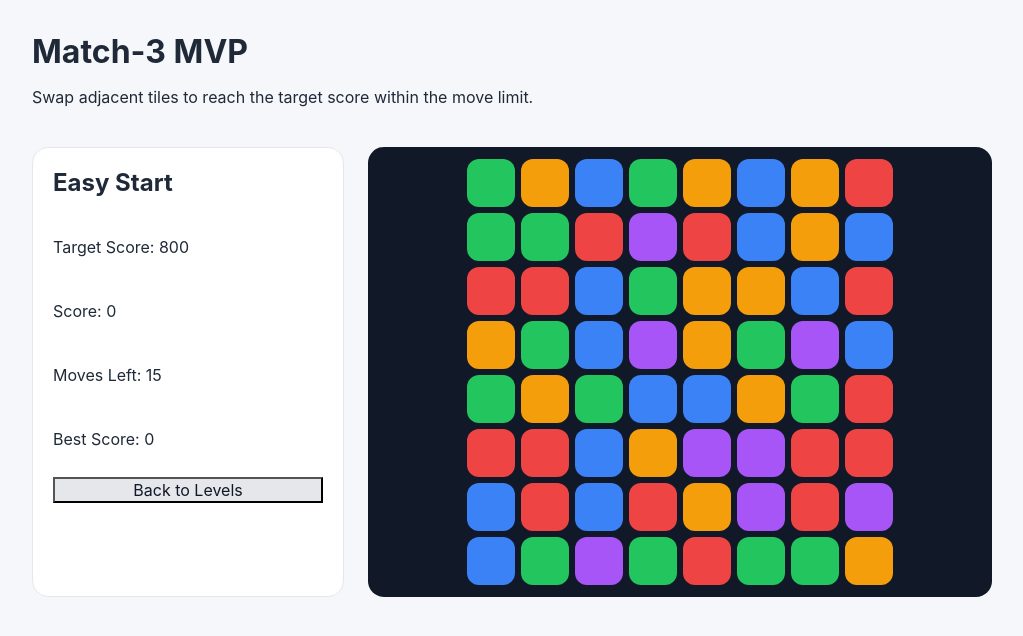
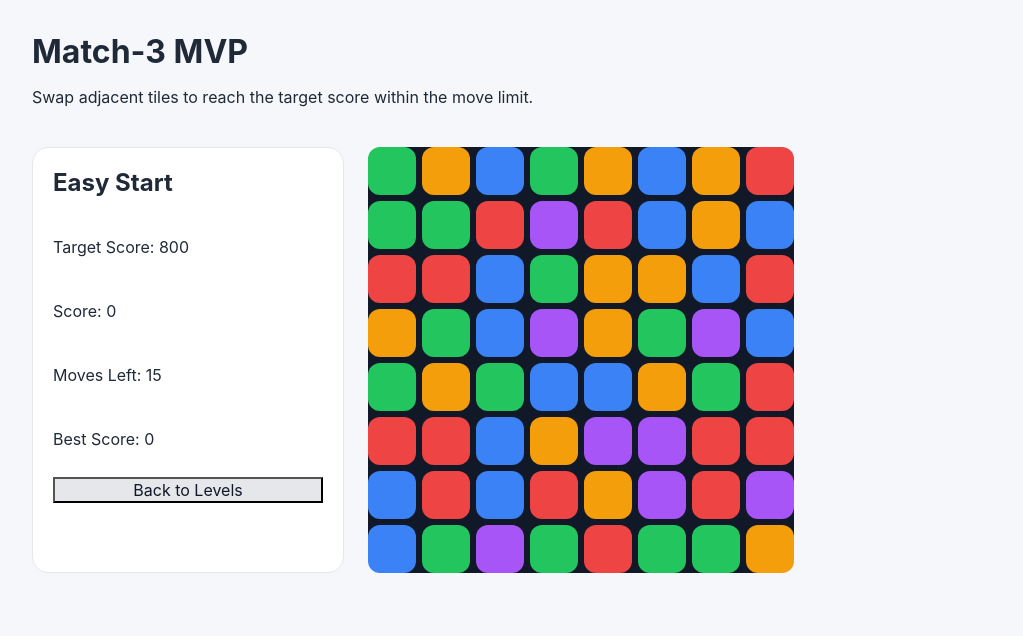
Before and after one commit to HariFatherKR/codex-game-2, a Next.js app: page / in a window 1280 px wide. Both pictures are taken after a click on the button "Play". Shown: the top 636 px of the page, without its empty margins (128-1151 px from the left). Built offline with nearby package versions, Linux system fonts and the light colour scheme.

Commit message:
Add match-3 animation phases

```diff
--- a/src/app/globals.css
+++ b/src/app/globals.css
@@ -88,16 +88,19 @@ button {
   background: #111827;
   padding: 12px;
   border-radius: 16px;
-  display: grid;
-  grid-template-columns: repeat(8, 48px);
-  grid-template-rows: repeat(8, 48px);
-  gap: 6px;
-  justify-content: center;
+  position: relative;
+  --tile-size: 48px;
+  --tile-gap: 6px;
+  width: calc(8 * var(--tile-size) + 7 * var(--tile-gap));
+  height: calc(8 * var(--tile-size) + 7 * var(--tile-gap));
 }
 
 .tile {
-  width: 48px;
-  height: 48px;
+  position: absolute;
+  top: 0;
+  left: 0;
+  width: var(--tile-size);
+  height: var(--tile-size);
   border-radius: 12px;
   border: 2px solid transparent;
   display: flex;
@@ -105,11 +108,22 @@ button {
   justify-content: center;
   color: #fff;
   font-weight: 700;
+  transition: transform 0.18s ease-in-out, opacity 0.2s ease;
+  transform: translate3d(0, 0, 0) scale(var(--tile-scale, 1));
 }
 
 .tile.selected {
   border-color: #f59e0b;
   box-shadow: 0 0 0 2px rgba(245, 158, 11, 0.5);
+}
+
+.tile.exploding {
+  --tile-scale: 0.2;
+  opacity: 0;
+}
+
+.tile.hidden {
+  opacity: 0;
 }
 
 .tile.R {
@@ -183,12 +197,11 @@ button {
   }
 
   .board {
-    grid-template-columns: repeat(8, 40px);
-    grid-template-rows: repeat(8, 40px);
+    --tile-size: 40px;
   }
 
   .tile {
-    width: 40px;
-    height: 40px;
+    width: var(--tile-size);
+    height: var(--tile-size);
   }
 }
--- a/src/app/page.tsx
+++ b/src/app/page.tsx
@@ -2,7 +2,7 @@
 
 import { useEffect, useMemo, useState } from "react";
 import { levels, type Level } from "@/data/levels";
-import type { Board, GameState } from "@/lib/game/types";
+import type { Board, CellPosition, GamePhase, GameState, Tile } from "@/lib/game/types";
 import {
   checkClearCondition,
   createInitialBoard,
@@ -22,6 +22,33 @@ type Position = {
   row: number;
   col: number;
 };
+
+type TileOffset = {
+  row: number;
+  col: number;
+};
+
+type SwapPair = {
+  from: Position;
+  to: Position;
+};
+
+type TileViewProps = {
+  tile: Tile;
+  row: number;
+  col: number;
+  phase: GamePhase;
+  isExploding: boolean;
+  isHidden: boolean;
+  offset?: TileOffset;
+  isSelected: boolean;
+  onClick: () => void;
+};
+
+const SWAP_DURATION_MS = 180;
+const EXPLOSION_DURATION_MS = 200;
+const GRAVITY_DURATION_MS = 250;
+const SPAWN_DURATION_MS = 250;
 
 const defaultProgress: Progress = {
   unlockedLevelIds: [levels[0]?.id ?? ""].filter(Boolean),
@@ -56,11 +83,108 @@ function loadProgress(): Progress {
   }
 }
 
+function matchesToPositions(matches: Set<string>): CellPosition[] {
+  return Array.from(matches)
+    .map((key) => {
+      const [rowText, colText] = key.split("-");
+      return { row: Number(rowText), col: Number(colText) };
+    })
+    .filter((position) => Number.isInteger(position.row) && Number.isInteger(position.col));
+}
+
+function createPositionMap(board: Board): Map<string, Position> {
+  const map = new Map<string, Position>();
+  board.forEach((row, rowIndex) => {
+    row.forEach((tile, colIndex) => {
+      map.set(tile.id, { row: rowIndex, col: colIndex });
+    });
+  });
+  return map;
+}
+
+function buildOffsets(
+  previousBoard: Board,
+  nextBoard: Board
+): { offsets: Record<string, TileOffset>; spawnIds: Set<string> } {
+  const offsets: Record<string, TileOffset> = {};
+  const previousPositions = createPositionMap(previousBoard);
+  const spawnIds = new Set<string>();
+
+  nextBoard.forEach((row, rowIndex) => {
+    row.forEach((tile, colIndex) => {
+      const previous = previousPositions.get(tile.id);
+      if (previous) {
+        offsets[tile.id] = {
+          row: previous.row - rowIndex,
+          col: previous.col - colIndex
+        };
+      } else {
+        spawnIds.add(tile.id);
+      }
+    });
+  });
+
+  return { offsets, spawnIds };
+}
+
+function TileView({
+  tile,
+  row,
+  col,
+  phase,
+  isExploding,
+  isHidden,
+  offset,
+  isSelected,
+  onClick
+}: TileViewProps) {
+  const rowOffset = offset?.row ?? 0;
+  const colOffset = offset?.col ?? 0;
+  const className = [
+    "tile",
+    tile.color,
+    isSelected ? "selected" : "",
+    isExploding ? "exploding" : "",
+    isHidden ? "hidden" : ""
+  ]
+    .filter(Boolean)
+    .join(" ");
+
+  const transitionDuration =
+    phase === "swapping"
+      ? SWAP_DURATION_MS
+      : phase === "exploding"
+        ? EXPLOSION_DURATION_MS
+        : phase === "gravity" || phase === "spawning"
+          ? GRAVITY_DURATION_MS
+          : SWAP_DURATION_MS;
+
+  return (
+    <button
+      type="button"
+      className={className}
+      onClick={onClick}
+      style={{
+        transform: `translate3d(calc((var(--tile-size) + var(--tile-gap)) * ${
+          col + colOffset
+        }), calc((var(--tile-size) + var(--tile-gap)) * ${row + rowOffset}), 0)`,
+        transitionDuration: `${transitionDuration}ms`
+      }}
+      aria-label={`Tile ${tile.color}`}
+    />
+  );
+}
+
 export default function Home() {
   const [progress, setProgress] = useState<Progress>(defaultProgress);
   const [activeLevel, setActiveLevel] = useState<Level | null>(null);
   const [gameState, setGameState] = useState<GameState | null>(null);
   const [selected, setSelected] = useState<Position | null>(null);
+  const [swapPair, setSwapPair] = useState<SwapPair | null>(null);
+  const [tileOffsets, setTileOffsets] = useState<Record<string, TileOffset>>({});
+  const [spawnIds, setSpawnIds] = useState<Set<string>>(new Set());
+  const [hiddenTiles, setHiddenTiles] = useState<Set<string>>(new Set());
+  const [moveInProgress, setMoveInProgress] = useState(false);
 
   useEffect(() => {
     const stored = loadProgress();
@@ -81,6 +205,200 @@ export default function Home() {
       ? gameState.score + gameState.movesLeft * 50
       : 0;
 
+  useEffect(() => {
+    if (!gameState || gameState.phase !== "swapping" || !swapPair) {
+      return;
+    }
+
+    const firstTile = gameState.board[swapPair.from.row]?.[swapPair.from.col];
+    const secondTile = gameState.board[swapPair.to.row]?.[swapPair.to.col];
+    if (!firstTile || !secondTile) {
+      return;
+    }
+
+    setTileOffsets({
+      [firstTile.id]: {
+        row: swapPair.to.row - swapPair.from.row,
+        col: swapPair.to.col - swapPair.from.col
+      },
+      [secondTile.id]: {
+        row: swapPair.from.row - swapPair.to.row,
+        col: swapPair.from.col - swapPair.to.col
+      }
+    });
+
+    const timer = window.setTimeout(() => {
+      setTileOffsets({});
+      setSwapPair(null);
+      setGameState((prev) => {
+        if (!prev) {
+          return prev;
+        }
+        const swappedBoard = swapTiles(prev.board, swapPair.from, swapPair.to);
+        const matches = findMatches(swappedBoard);
+        if (matches.size === 0) {
+          return {
+            ...prev,
+            phase: "idle",
+            animatingCells: undefined
+          };
+        }
+        return {
+          ...prev,
+          board: swappedBoard,
+          movesLeft: prev.movesLeft - 1,
+          phase: "exploding",
+          animatingCells: matchesToPositions(matches)
+        };
+      });
+    }, SWAP_DURATION_MS);
+
+    return () => window.clearTimeout(timer);
+  }, [gameState, swapPair]);
+
+  useEffect(() => {
+    if (!gameState || gameState.phase !== "exploding") {
+      return;
+    }
+
+    const timer = window.setTimeout(() => {
+      setGameState((prev) => {
+        if (!prev) {
+          return prev;
+        }
+        const result = resolveBoard(prev.board);
+        if (!result.didMatch) {
+          return {
+            ...prev,
+            phase: "idle",
+            animatingCells: undefined
+          };
+        }
+
+        const { offsets, spawnIds: nextSpawnIds } = buildOffsets(prev.board, result.board);
+        setTileOffsets(offsets);
+        setSpawnIds(nextSpawnIds);
+        setHiddenTiles(new Set(nextSpawnIds));
+
+        return {
+          ...prev,
+          board: result.board,
+          score: prev.score + result.matchedCount * 10,
+          phase: "gravity",
+          animatingCells: undefined
+        };
+      });
+    }, EXPLOSION_DURATION_MS);
+
+    return () => window.clearTimeout(timer);
+  }, [gameState]);
+
+  useEffect(() => {
+    if (!gameState || gameState.phase !== "gravity") {
+      return;
+    }
+
+    const animationFrame = window.requestAnimationFrame(() => {
+      setTileOffsets({});
+    });
+
+    const timer = window.setTimeout(() => {
+      setGameState((prev) =>
+        prev
+          ? {
+              ...prev,
+              phase: "spawning"
+            }
+          : prev
+      );
+    }, GRAVITY_DURATION_MS);
+
+    return () => {
+      window.cancelAnimationFrame(animationFrame);
+      window.clearTimeout(timer);
+    };
+  }, [gameState]);
+
+  useEffect(() => {
+    if (!gameState || gameState.phase !== "spawning") {
+      return;
+    }
+
+    const nextOffsets: Record<string, TileOffset> = {};
+    spawnIds.forEach((tileId) => {
+      gameState.board.forEach((row, rowIndex) => {
+        row.forEach((tile, colIndex) => {
+          if (tile.id === tileId) {
+            nextOffsets[tile.id] = {
+              row: -1 - rowIndex,
+              col: 0
+            };
+          }
+        });
+      });
+    });
+
+    setTileOffsets(nextOffsets);
+
+    const animationFrame = window.requestAnimationFrame(() => {
+      setTileOffsets({});
+      setHiddenTiles(new Set());
+    });
+
+    const timer = window.setTimeout(() => {
+      setGameState((prev) => {
+        if (!prev) {
+          return prev;
+        }
+        const matches = findMatches(prev.board);
+        if (matches.size === 0) {
+          return {
+            ...prev,
+            phase: "idle",
+            animatingCells: undefined
+          };
+        }
+        return {
+          ...prev,
+          phase: "exploding",
+          animatingCells: matchesToPositions(matches)
+        };
+      });
+    }, SPAWN_DURATION_MS);
+
+    return () => {
+      window.cancelAnimationFrame(animationFrame);
+      window.clearTimeout(timer);
+    };
+  }, [gameState, spawnIds]);
+
+  useEffect(() => {
+    if (!gameState || !activeLevel || gameState.phase !== "idle" || !moveInProgress) {
+      return;
+    }
+
+    const cleared = checkClearCondition(gameState.score, activeLevel);
+    const failed = !cleared && gameState.movesLeft <= 0;
+    const nextStatus = cleared ? "clear" : failed ? "fail" : "playing";
+
+    if (nextStatus !== gameState.status) {
+      setGameState((prev) =>
+        prev
+          ? {
+              ...prev,
+              status: nextStatus
+            }
+          : prev
+      );
+    }
+
+    if (nextStatus === "clear") {
+      updateProgressOnClear(activeLevel, gameState.score + gameState.movesLeft * 50);
+    }
+
+    setMoveInProgress(false);
+  }, [activeLevel, gameState, moveInProgress]);
+
   function persistProgress(next: Progress) {
     setProgress(next);
     if (typeof window !== "undefined") {
@@ -94,17 +412,28 @@ export default function Home() {
       board,
       score: 0,
       movesLeft: level.movesLimit,
-      status: "playing"
+      status: "playing",
+      phase: "idle"
     };
     setActiveLevel(level);
     setGameState(nextState);
     setSelected(null);
+    setSwapPair(null);
+    setTileOffsets({});
+    setSpawnIds(new Set());
+    setHiddenTiles(new Set());
+    setMoveInProgress(false);
   }
 
   function handleBackToLevels() {
     setActiveLevel(null);
     setGameState(null);
     setSelected(null);
+    setSwapPair(null);
+    setTileOffsets({});
+    setSpawnIds(new Set());
+    setHiddenTiles(new Set());
+    setMoveInProgress(false);
   }
 
   function handleRetry() {
@@ -140,7 +469,12 @@ export default function Home() {
   }
 
   function handleTileClick(row: number, col: number) {
-    if (!gameState || gameState.status !== "playing" || !activeLevel) {
+    if (
+      !gameState ||
+      gameState.status !== "playing" ||
+      gameState.phase !== "idle" ||
+      !activeLevel
+    ) {
       return;
     }
 
@@ -168,39 +502,18 @@ export default function Home() {
       return;
     }
 
-    let workingBoard: Board = swapped;
-    let totalMatched = 0;
-    let didResolve = true;
-
-    while (didResolve) {
-      const result = resolveBoard(workingBoard);
-      if (!result.didMatch) {
-        didResolve = false;
-      } else {
-        totalMatched += result.matchedCount;
-        workingBoard = result.board;
-      }
-    }
-
-    const nextScore = gameState.score + totalMatched * 10;
-    const nextMoves = gameState.movesLeft - 1;
-    const cleared = checkClearCondition(nextScore, activeLevel);
-    const failed = !cleared && nextMoves <= 0;
-    const nextStatus = cleared ? "clear" : failed ? "fail" : "playing";
-
-    const nextState: GameState = {
-      board: workingBoard,
-      score: nextScore,
-      movesLeft: nextMoves,
-      status: nextStatus
-    };
-
-    setGameState(nextState);
+    setSwapPair({ from: selected, to: nextPosition });
+    setGameState((prev) =>
+      prev
+        ? {
+            ...prev,
+            phase: "swapping",
+            animatingCells: undefined
+          }
+        : prev
+    );
+    setMoveInProgress(true);
     setSelected(null);
-
-    if (nextStatus === "clear") {
-      updateProgressOnClear(activeLevel, nextScore + nextMoves * 50);
-    }
   }
 
   return (
@@ -254,21 +567,30 @@ export default function Home() {
             </div>
 
             <div>
-              <div className="board">
+              <div className="board" role="grid" aria-label="Match-3 board">
                 {gameState.board.map((row, rowIndex) =>
                   row.map((tile, colIndex) => {
                     const isSelected =
                       selected?.row === rowIndex && selected?.col === colIndex;
-                    const className = `tile ${tile.color} ${
-                      isSelected ? "selected" : ""
-                    }`;
+                    const isExploding = Boolean(
+                      gameState.animatingCells?.some(
+                        (cell) => cell.row === rowIndex && cell.col === colIndex
+                      )
+                    );
+                    const isHidden = hiddenTiles.has(tile.id);
+                    const offset = tileOffsets[tile.id];
                     return (
-                      <button
+                      <TileView
                         key={tile.id}
-                        type="button"
-                        className={className}
+                        tile={tile}
+                        row={rowIndex}
+                        col={colIndex}
+                        phase={gameState.phase}
+                        isExploding={isExploding}
+                        isHidden={isHidden}
+                        offset={offset}
+                        isSelected={isSelected}
                         onClick={() => handleTileClick(rowIndex, colIndex)}
-                        aria-label={`Tile ${tile.color}`}
                       />
                     );
                   })
```
Also changed, not shown: src/lib/game/types.ts (+9 -0 lines).
